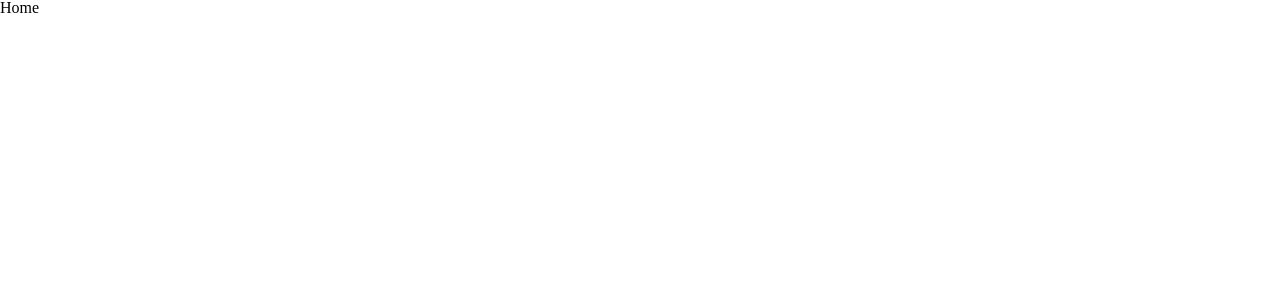
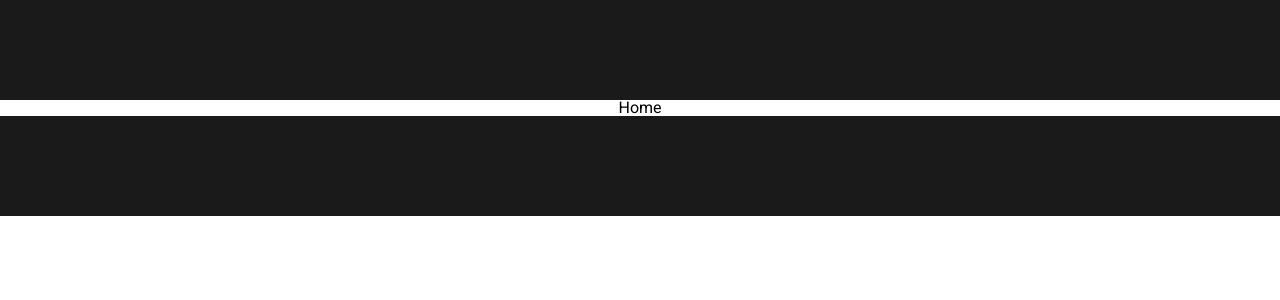
Before and after one commit to Incisif/fastype, a React (Vite) app in the folder fastype/: page / in a window 1280 px wide. Shown: the top 300 px of the page. Built offline with nearby package versions, Linux system fonts and the light colour scheme.

Commit message:
-Implements Redux store for state management. -Adds loginSlice to handle authentication. -Sets up header and footer components. -Creates main section for content display

```diff
--- /dev/null
+++ b/fastype/src/components/MainContent/index.tsx
@@ -0,0 +1,20 @@
+import styled from "styled-components";
+
+const MainContent = styled.div`
+  display: flex;
+  flex-direction: column;
+  align-items: center;
+  width: 100vw;
+  max-width: 1440px;
+  font-family: "Roboto", sans-serif;
+  margin: 0 auto;
+`;
+interface Props {
+  children: React.ReactNode;
+}
+
+const Main: React.FC<Props> = ({ children }) => {
+  return <MainContent>{children}</MainContent>;
+};
+
+export default Main;
--- a/fastype/src/components/footer/index.tsx
+++ b/fastype/src/components/footer/index.tsx
@@ -0,0 +1,16 @@
+import styled from "styled-components";
+
+const FooterContent = styled.div`
+width: 100vw;
+height: 100px;
+display: flex;
+flex-direction: row;
+justify-content: space-between;
+align-items: center;
+background-color: #1a1a1a;`
+const Footer: React.FC = () =>  {
+  return (
+    <FooterContent></FooterContent>
+  )
+}
+export default Footer
--- a/fastype/src/components/header/index.tsx
+++ b/fastype/src/components/header/index.tsx
@@ -0,0 +1,13 @@
+import styled from "styled-components";
+const HeaderContent = styled.div`
+width: 100vw;
+height: 100px;
+display: flex;
+flex-direction: row;
+justify-content: space-between;
+align-items: center;
+background-color: #1a1a1a;`;
+const Header: React.FC = () => {
+  return <HeaderContent></HeaderContent>;
+};
+export default Header;
--- a/fastype/src/pages/Home/index.tsx
+++ b/fastype/src/pages/Home/index.tsx
@@ -1,5 +1,7 @@
+import Main from "../../components/MainContent";
+
 const Home: React.FunctionComponent = () => {
-  return <div>Home</div>;
+  return <Main>Home</Main>;
 };
 
 export default Home;
--- a/fastype/src/router/index.tsx
+++ b/fastype/src/router/index.tsx
@@ -1,14 +1,18 @@
-import { BrowserRouter, Routes, Route } from 'react-router-dom';
+import { BrowserRouter, Routes, Route } from "react-router-dom";
 import Home from "../pages/Home";
 import About from "../pages/About";
+import Header from "../components/Header";
+import Footer from "../components/Footer";
 
 const Router: React.FC = () => {
   return (
     <BrowserRouter>
+      <Header />
       <Routes>
         <Route path="/" element={<Home />} />
         <Route path="/about" element={<About />} />
       </Routes>
+      <Footer />
     </BrowserRouter>
   );
 };
```
Also changed, not shown: fastype/src/features/loginSlice.ts (added, +29 -0 lines), fastype/src/store/store.ts (added, +9 -0 lines), fastype/src/App.tsx (line endings or trailing spaces). Lines whose indentation alone changed are shown as unchanged.
